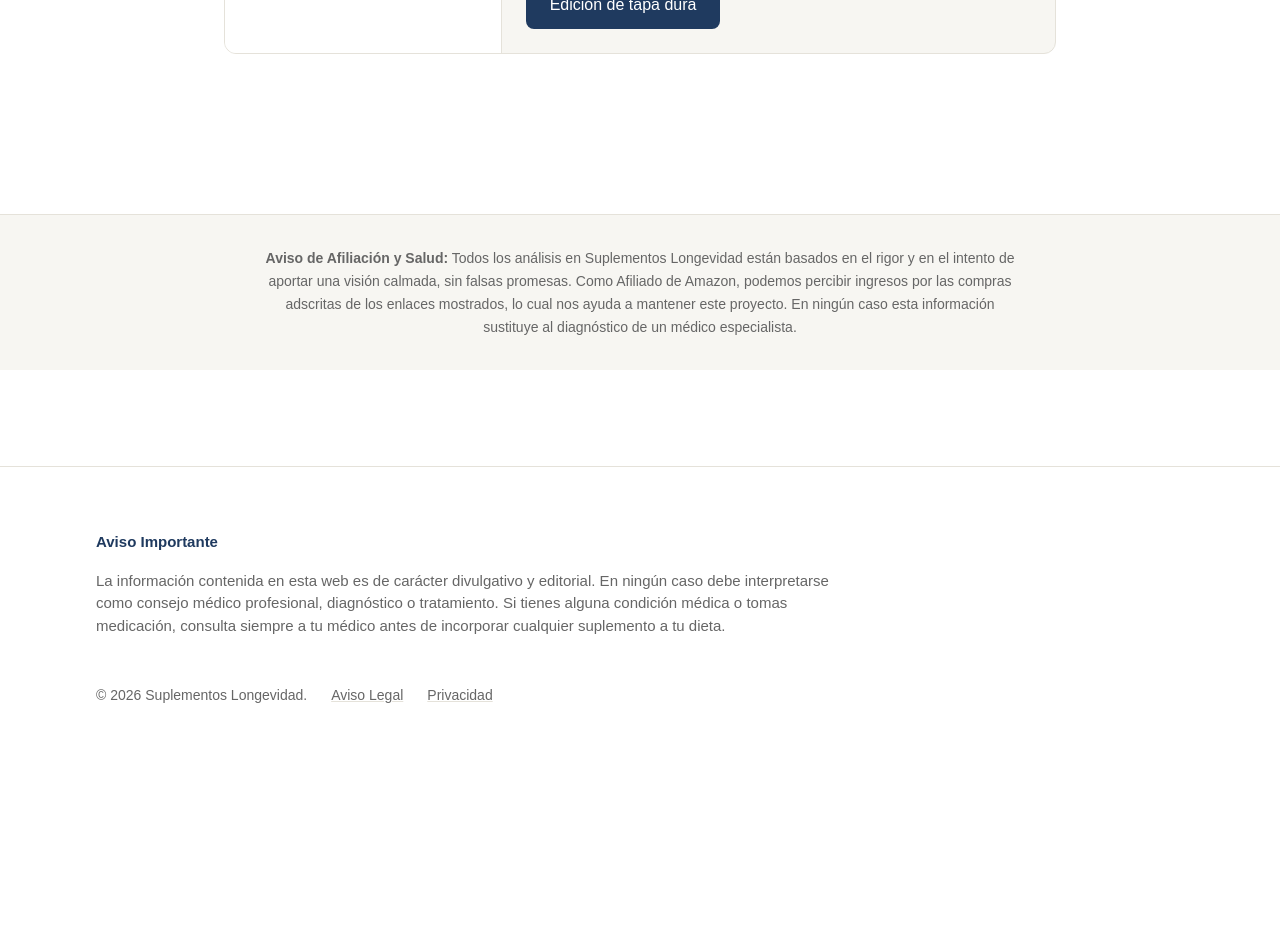
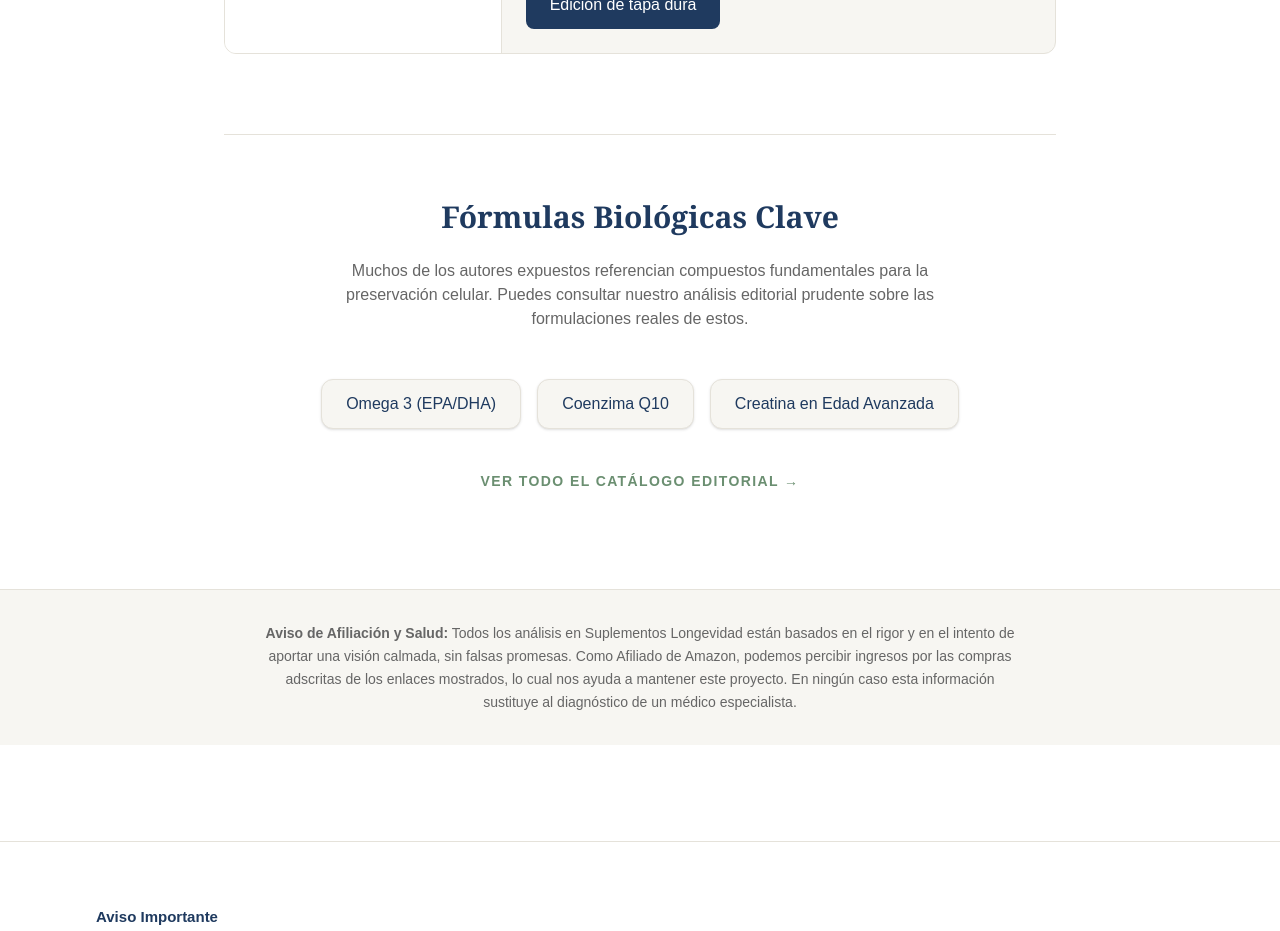
Before and after one commit to psikepike/suplementos_longevidad, a Next.js app: page /libros-longevidad in a window 1280 px wide. Shown: the part 1460-2391 px from the top of the page. Before the commit the page ends 2229 px from the top, so only its background shows below. Built offline with nearby package versions, Linux system fonts and the light colour scheme.

Commit message:
feat(seo): reinforce internal linking to omega-3 q10 and creatina-mayores

```diff
--- a/src/app/libros-longevidad/page.tsx
+++ b/src/app/libros-longevidad/page.tsx
@@ -1,4 +1,5 @@
 import { Metadata } from 'next';
+import Link from 'next/link';
 import booksData from '@/data/books-longevity.json';
 import BookList from '@/components/BookList';
 import AffiliateDisclosure from '@/components/AffiliateDisclosure';
@@ -20,6 +21,22 @@ export default function LibrosPage() {
         </p>
 
         <BookList initialBooks={booksData} />
+
+        {/* ENLAZADO INTERNO: Suplementos Clave */}
+        <section className="mt-20 pt-16 border-t border-[#E5E2DA]">
+          <h2 className="text-3xl font-serif font-bold text-[#1F3A5F] mb-6 text-center">Fórmulas Biológicas Clave</h2>
+          <p className="text-center text-[#666666] mb-12 max-w-2xl mx-auto">
+            Muchos de los autores expuestos referencian compuestos fundamentales para la preservación celular. Puedes consultar nuestro análisis editorial prudente sobre las formulaciones reales de estos.
+          </p>
+          <div className="flex flex-wrap gap-4 items-center justify-center">
+            <Link href="/suplementos/omega-3" className="text-[#1F3A5F] hover:text-[#1F3A5F] bg-[#F7F6F2] hover:bg-white border border-[#E5E2DA] px-6 py-3 rounded-xl font-medium transition-colors shadow-sm">Omega 3 (EPA/DHA)</Link>
+            <Link href="/suplementos/q10" className="text-[#1F3A5F] hover:text-[#1F3A5F] bg-[#F7F6F2] hover:bg-white border border-[#E5E2DA] px-6 py-3 rounded-xl font-medium transition-colors shadow-sm">Coenzima Q10</Link>
+            <Link href="/suplementos/creatina-mayores" className="text-[#1F3A5F] hover:text-[#1F3A5F] bg-[#F7F6F2] hover:bg-white border border-[#E5E2DA] px-6 py-3 rounded-xl font-medium transition-colors shadow-sm">Creatina en Edad Avanzada</Link>
+          </div>
+          <div className="mt-10 text-center">
+             <Link href="/suplementos" className="text-sm font-bold text-[#6B8F71] tracking-widest uppercase hover:underline">Ver todo el catálogo editorial →</Link>
+          </div>
+        </section>
       </div>
       <AffiliateDisclosure />
     </main>
--- a/src/app/suplementos/[slug]/page.tsx
+++ b/src/app/suplementos/[slug]/page.tsx
@@ -368,6 +368,18 @@ export default async function SuplementoPage({ params }: { params: { slug: strin
           )}
         </section>
 
+        {/* INTERLINKING INTERNO */}
+        <section className="mt-16 bg-[#F7F6F2] border border-[#E5E2DA] p-8 md:p-10 rounded-2xl shadow-sm">
+          <h2 className="text-xl md:text-2xl font-serif font-bold text-[#1F3A5F] mb-4 text-center md:text-left">Otras guías recomendadas</h2>
+          <p className="text-[#666666] mb-8 text-sm md:text-base text-center md:text-left">Explora nuestros análisis sobre otros compuestos respaldados por la evidencia.</p>
+          <div className="flex flex-wrap gap-3 justify-center md:justify-start">
+             {slug !== 'omega-3' && <Link href="/suplementos/omega-3" className="bg-white border border-[#E5E2DA] text-[#1F3A5F] text-sm font-bold px-5 py-3 rounded-xl hover:border-[#6B8F71] transition-colors shadow-sm">Omega 3 (EPA/DHA)</Link>}
+             {slug !== 'q10' && <Link href="/suplementos/q10" className="bg-white border border-[#E5E2DA] text-[#1F3A5F] text-sm font-bold px-5 py-3 rounded-xl hover:border-[#6B8F71] transition-colors shadow-sm">Coenzima Q10</Link>}
+             {slug !== 'creatina-mayores' && <Link href="/suplementos/creatina-mayores" className="bg-white border border-[#E5E2DA] text-[#1F3A5F] text-sm font-bold px-5 py-3 rounded-xl hover:border-[#6B8F71] transition-colors shadow-sm">Creatina 50+</Link>}
+             {slug !== 'magnesio' && <Link href="/suplementos/magnesio" className="bg-white border border-[#E5E2DA] text-[#1F3A5F] text-sm font-bold px-5 py-3 rounded-xl hover:border-[#6B8F71] transition-colors shadow-sm">Magnesio Clave</Link>}
+          </div>
+        </section>
+
         {amazonSupplementsData.filter(s => s.category === suplemento.categorySlug || s.goalTags.includes(suplemento.categorySlug)).length > 0 && (
           <section className="mt-16 md:mt-24">
             <div className="border-t border-[#E5E2DA] pt-12">
```
